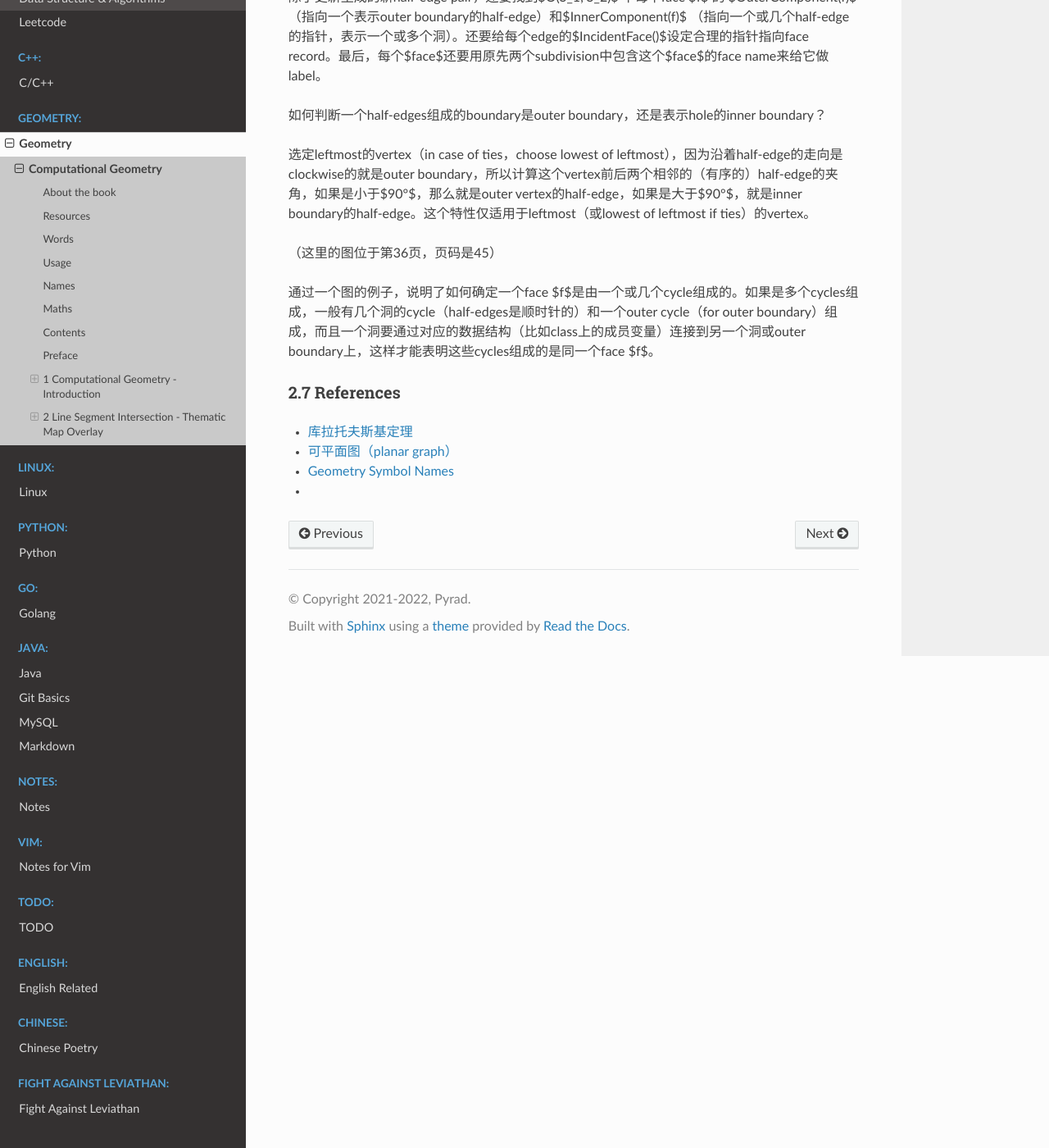
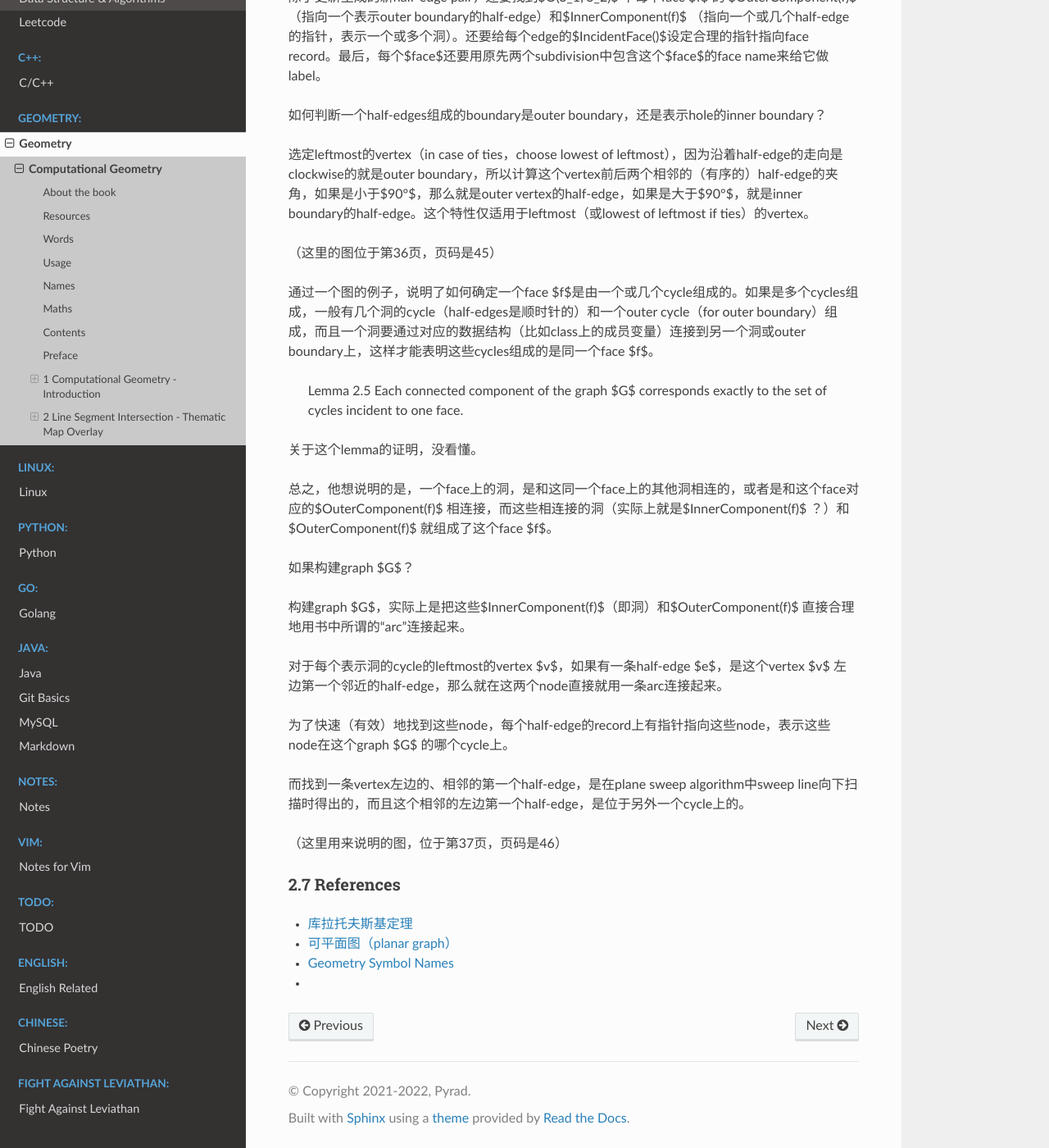
Before and after one commit to Pyrad/pyradnotes, a Sphinx documentation site: the page built from source/Geometry/ComputationalGeometryAA3rd.md, in a window 1280 px wide and 1400 px high, scrolled down 18553 px. Shown: the whole window at 82% size. Built offline with Sphinx 7.4.7 and the Read the Docs theme 2.0.0, drawn with Linux system fonts in a browser that asks for light colours.

Commit message:
CGAA3 2.7 How to construct graph G?

```diff
--- a/source/Geometry/ComputationalGeometryAA3rd.md
+++ b/source/Geometry/ComputationalGeometryAA3rd.md
@@ -729,9 +729,25 @@ Q是用来存储event point的（BST实现），而J是用来存储和sweep line
 
 
 
+> Lemma 2.5 Each connected component of the graph $G$ corresponds exactly to the set of cycles incident to one face.
+
+关于这个lemma的证明，没看懂。
+
+总之，他想说明的是，一个face上的洞，是和这同一个face上的其他洞相连的，或者是和这个face对应的$OuterComponent(f)$ 相连接，而这些相连接的洞（实际上就是$InnerComponent(f)$ ？）和$OuterComponent(f)$ 就组成了这个face $f$。
 
 
 
+如果构建graph $G$？
+
+构建graph $G$，实际上是把这些$InnerComponent(f)$（即洞）和$OuterComponent(f)$ 直接合理地用书中所谓的“arc”连接起来。
+
+对于每个表示洞的cycle的leftmost的vertex $v$，如果有一条half-edge $e$，是这个vertex $v$ 左边第一个邻近的half-edge，那么就在这两个node直接就用一条arc连接起来。
+
+为了快速（有效）地找到这些node，每个half-edge的record上有指针指向这些node，表示这些node在这个graph $G$ 的哪个cycle上。
+
+而找到一条vertex左边的、相邻的第一个half-edge，是在plane sweep algorithm中sweep line向下扫描时得出的，而且这个相邻的左边第一个half-edge，是位于另外一个cycle上的。
+
+（这里用来说明的图，位于第37页，页码是46）
 
 
 
```
